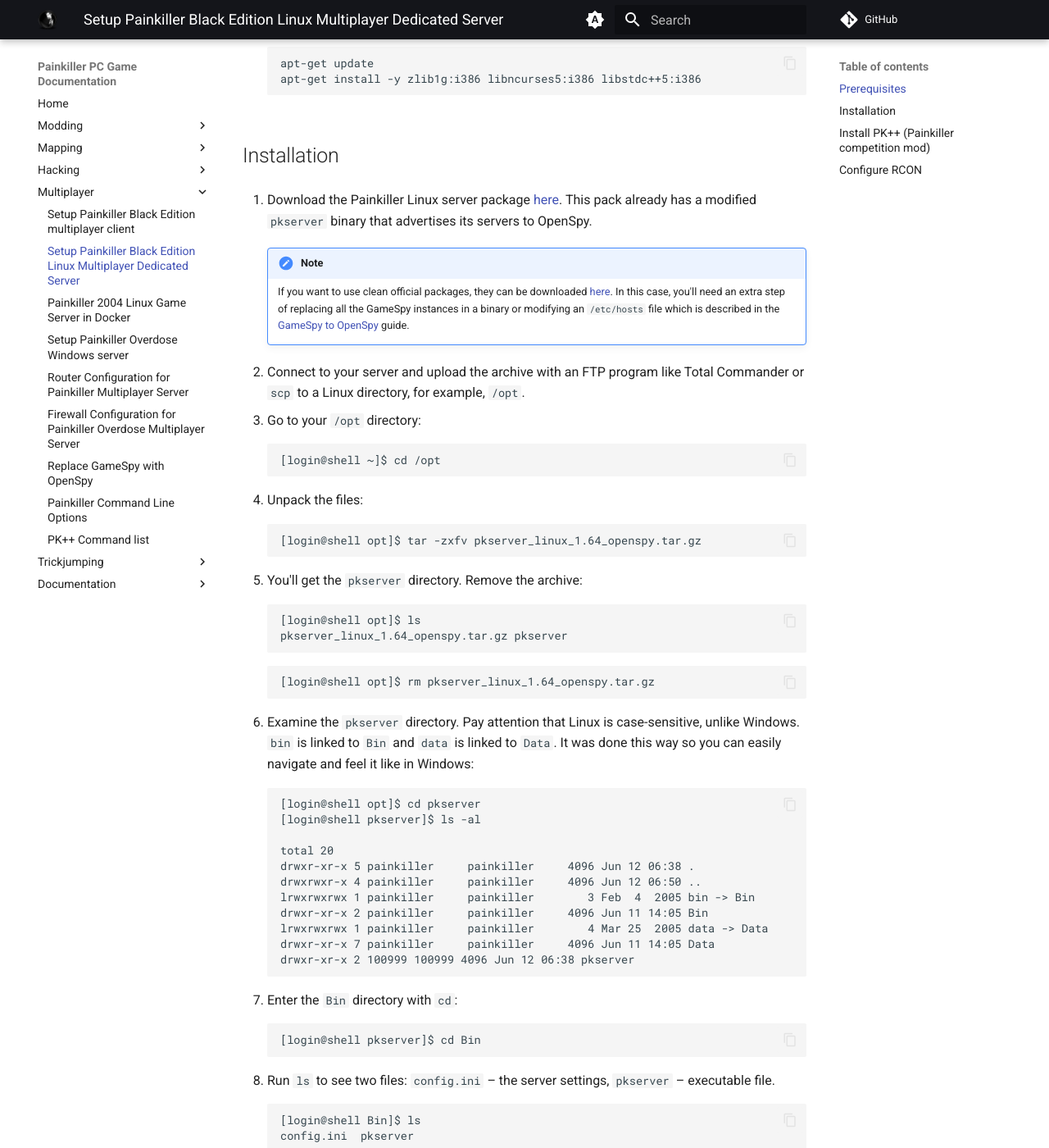
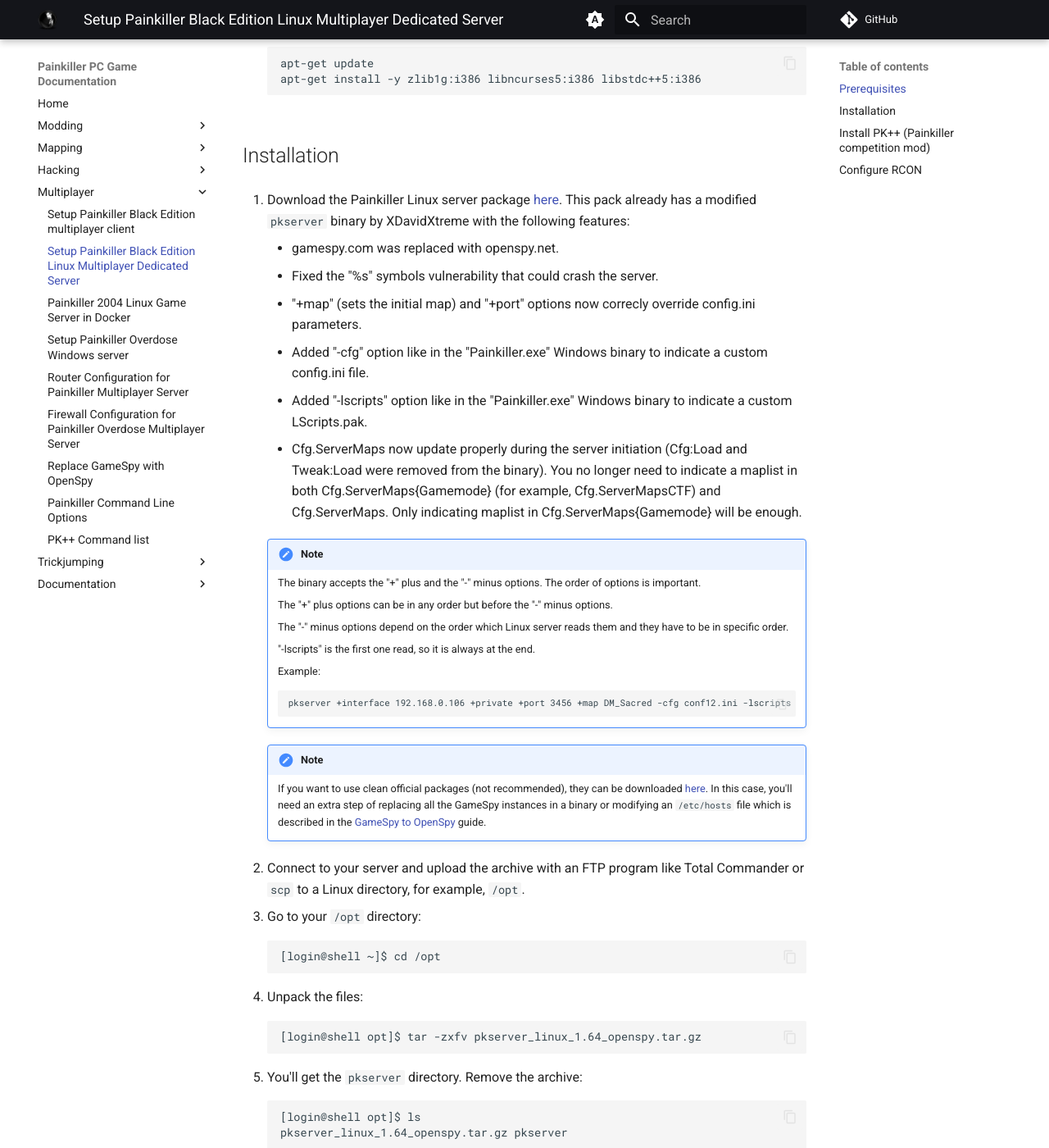
Before and after one commit to t3r6/pkdocs, an MkDocs documentation site: the page built from docs/guides/multiplayer/pk-mp-server-linux.md, in a window 1280 px wide and 1400 px high, scrolled down 1024 px. Shown: the whole window at 82% size. Built offline with MkDocs 1.6.1 and Material for MkDocs 9.7.7, drawn with Linux system fonts in a browser that asks for light colours; comment, search, counter and statistics services are not loaded; some of the changed text lies outside the part shown.

Commit message:
docs: Update the Dedicated Server description

````diff
--- a/docs/guides/multiplayer/pk-mp-server-linux.md
+++ b/docs/guides/multiplayer/pk-mp-server-linux.md
@@ -34,10 +34,33 @@
 
 ## Installation
 
-1. Download the Painkiller Linux server package [here](https://www.moddb.com/games/painkiller/downloads/painkiller-linux-server-164-full-openspy). This pack already has a modified `pkserver` binary that advertises its servers to OpenSpy.
+1. Download the Painkiller Linux server package [here](https://www.moddb.com/games/painkiller/downloads/painkiller-linux-server-164-full-openspy). This pack already has a modified `pkserver` binary by XDavidXtreme with the following features:
+
+    - gamespy.com was replaced with openspy.net.
+    - Fixed the "%s" symbols vulnerability that could crash the server.
+    - "+map" (sets the initial map) and "+port" options now correcly override config.ini parameters.
+    - Added "-cfg" option like in the "Painkiller.exe" Windows binary to indicate a custom config.ini file.
+    - Added "-lscripts" option like in the "Painkiller.exe" Windows binary to indicate a custom LScripts.pak.
+    - Cfg.ServerMaps now update properly during the server initiation (Cfg:Load and Tweak:Load were removed from the binary). You no longer need to indicate a maplist in both Cfg.ServerMaps{Gamemode} (for example, Cfg.ServerMapsCTF) and Cfg.ServerMaps. Only indicating maplist in Cfg.ServerMaps{Gamemode} will be enough.
 
     !!! Note
-        If you want to use clean official packages, they can be downloaded [here](https://www.patches-scrolls.com/painkiller.php). In this case, you'll need an extra step of replacing all the GameSpy instances in a binary or modifying an `/etc/hosts` file which is described in the [GameSpy to OpenSpy](gamespy-openspy.md) guide.
+
+        The binary accepts the "+" plus and the "-" minus options. The order of options is important.
+
+        The "+" plus options can be in any order but before the "-" minus options.
+
+        The "-" minus options depend on the order which Linux server reads them and they have to be in specific order.
+
+        "-lscripts" is the first one read, so it is always at the end.
+
+        Example:
+
+        ```
+        pkserver +interface 192.168.0.106 +private +port 3456 +map DM_Sacred -cfg conf12.ini -lscripts PKPlus12.pak
+        ```
+
+    !!! Note
+        If you want to use clean official packages (not recommended), they can be downloaded [here](https://www.patches-scrolls.com/painkiller.php). In this case, you'll need an extra step of replacing all the GameSpy instances in a binary or modifying an `/etc/hosts` file which is described in the [GameSpy to OpenSpy](gamespy-openspy.md) guide.
 
 2. Connect to your server and upload the archive with an FTP program like Total Commander or `scp` to a Linux directory, for example, `/opt`.
 
@@ -149,6 +168,9 @@
     ```
     /connect 192.168.0.106:3455
     ```
+
+    !!! Note
+        The connect port:ip console command does not accept port in the original Painkiller v1.64. It's a bug and was fixed in PK Extra Plus. If you use the original Painkiller and you run on a custom port, join your server via `Multiplayer` -> `Join Game` -> `Enter IP`.
 
 13. To stop the server enter the command `/exit`:
 
@@ -162,20 +184,27 @@
 
 ## Install PK++ (Painkiller competition mod)
 
-1. Download [**PK++**](https://www.moddb.com/mods/pk). You can either use PK++ 1.3 which has more features or PK++ 1.2.1.64 which is more stable and compatible with the original.
+1. Download the latest [**PK++**](https://www.moddb.com/mods/painkiller-pk-archive/downloads/pk-extra-plus).
 
-    !!! Warning
-        if you want your server to be compatible with the original 1.64 client as well as PK++ 1.3 client, you need a PK++ 1.2 server.
+2. You can run `pkserver` binary using the `-lscripts` parameter or you can replace `LScripts.pak` with the renamed `PKPlus.pak` from PK Extra Plus.
 
-        PK++ 1.3 server requires a PK++ 1.3 client and is not compatible with the default 1.64 or PK++ 1.2 client.
+    === "Updated `pkserver` binary"
 
-2. Since `pkserver` binary does not accept the `-lscripts` parameter, you have to replace `LScripts.pak` with the renamed `PKPlus.pak` from PK++. Hacking `pkserver` binary is also possible but it's out of the scope of this guide.
+        ```bash
+        pkserver +interface 192.168.0.106 +private +port 3456 +map DM_Sacred -cfg conf12.ini -lscripts PKPlus12.pak
+        ```
 
-    Download the PK++ `PKPlus.pak`, rename it and replace the original `LScripts.pak` with it in the `pkserver/Data` directory. It can be done with one command in Linux:
+    === "Original `pkserver` binary"
 
-    ```
-    mv PKPlus.pak /opt/pkserver/Data/LScripts.pak
-    ```
+        ``` markdown
+        Since `pkserver` binary does not accept the `-lscripts` parameter,
+        you have to replace `LScripts.pak` with the renamed `PKPlus.pak` from PK++.
+        Hacking `pkserver` binary is also possible but it's out of the scope of this guide.
+        Download the PK++ `PKPlus.pak`,
+        rename it and replace the original `LScripts.pak` with it in the `pkserver/Data` directory.
+        It can be done with one command in Linux:
+        `mv PKPlus.pak /opt/pkserver/Data/LScripts.pak`
+        ```
 
 3. Start the server and you'll see bots:
 
--- a/mkdocs.yml
+++ b/mkdocs.yml
@@ -40,6 +40,8 @@
       pygments_lang_class: true
   - pymdownx.inlinehilite
   - pymdownx.snippets
+  - pymdownx.tabbed:
+      alternate_style: true
   - pymdownx.superfences:
       custom_fences:
         - name: mermaid
````
Also changed, not shown: other parts of docs/guides/multiplayer/pk-mp-server-linux.md (+0 -4 lines).
